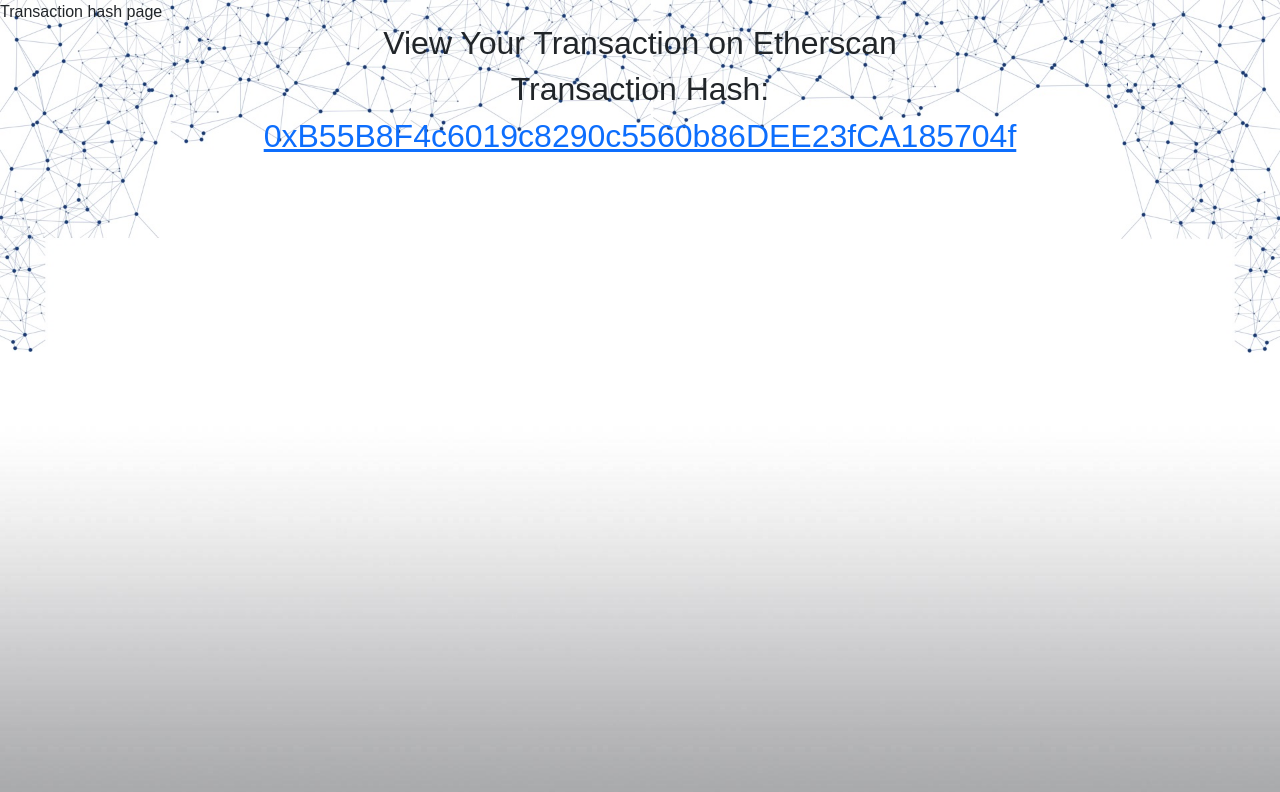
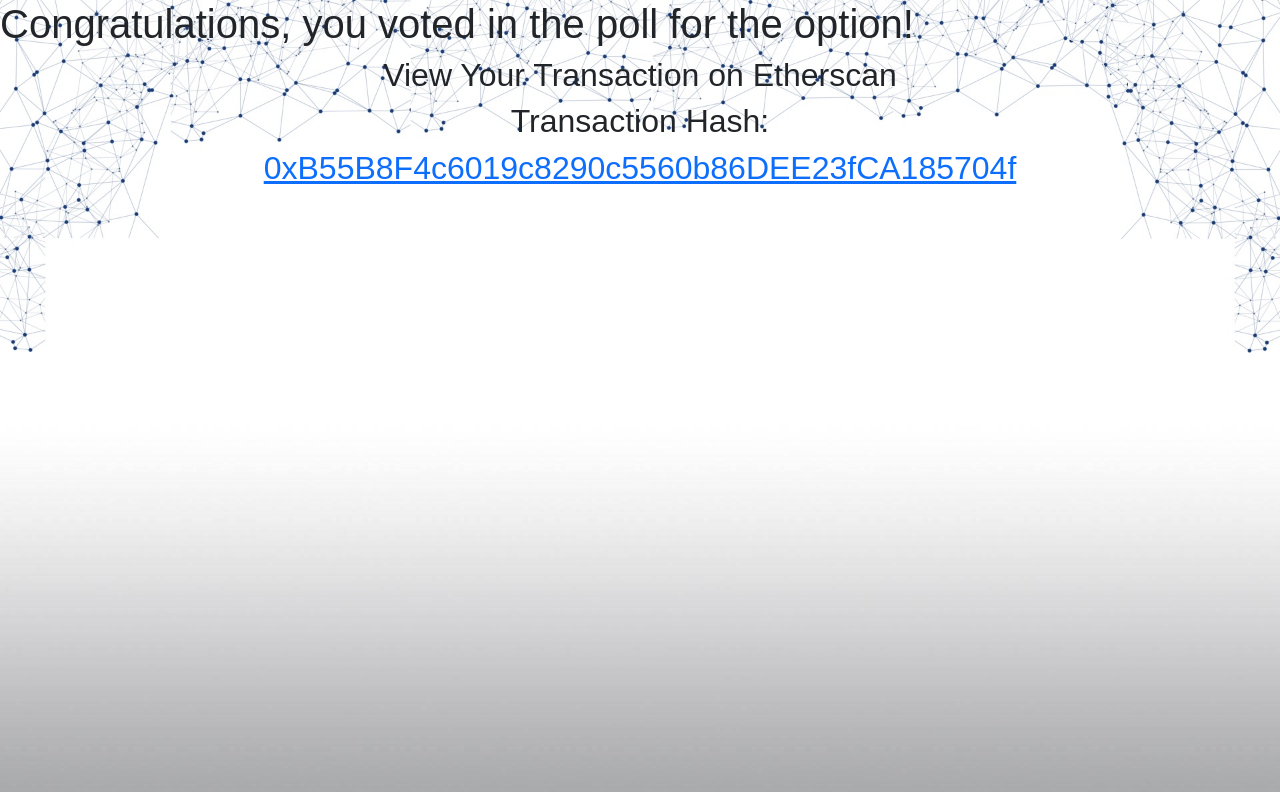
Before and after one commit to Nikolla2000/Web3-Voting-System, a Next.js app in the folder frontend/: page /transaction in a window 1280 px wide. Shown: the top 792 px of the page. Built offline with nearby package versions, Linux system fonts and the light colour scheme.

Commit message:
fear: Transaction complete page - Congrat message

```diff
--- a/frontend/src/app/transaction/CongratMessage.tsx
+++ b/frontend/src/app/transaction/CongratMessage.tsx
@@ -1,13 +1,29 @@
+'use client'
+
 import { useSearchParams } from "next/navigation";
+import { useEffect, useState } from "react";
 
 export default function CongratMessage() {
     const searchParams = useSearchParams();
     const pollName = searchParams.get('pollName');
     const chosenOptName = searchParams.get('chosenOpt');
+    const [details, setDetails] = useState({
+        pollname: '',
+        chosenOpt: ''
+    })
+
+    useEffect(() => {
+        if(pollName && chosenOptName) {
+            setDetails({
+                pollname: pollName,
+                chosenOpt: chosenOptName
+            });
+        }
+    }, [pollName, chosenOptName])
 
     return (
         <div>
-            <h1>Congratulations, you voted in the {pollName} poll for the {chosenOptName} option!</h1>
+            <h1>Congratulations, you voted in the {details.pollname} poll for the {details.chosenOpt} option!</h1>
         </div>
     )
 }
--- a/frontend/src/app/transaction/page.tsx
+++ b/frontend/src/app/transaction/page.tsx
@@ -1,10 +1,11 @@
 import { fetchPollById } from "../lib/data";
+import CongratMessage from "./CongratMessage";
 import TransactionHash from "./TransactionHash";
 
 export default async function TransactionHashPage(){
     return (
         <div>
-            Transaction hash page
+            <CongratMessage/>
             <TransactionHash/>
         </div>
     )
```
